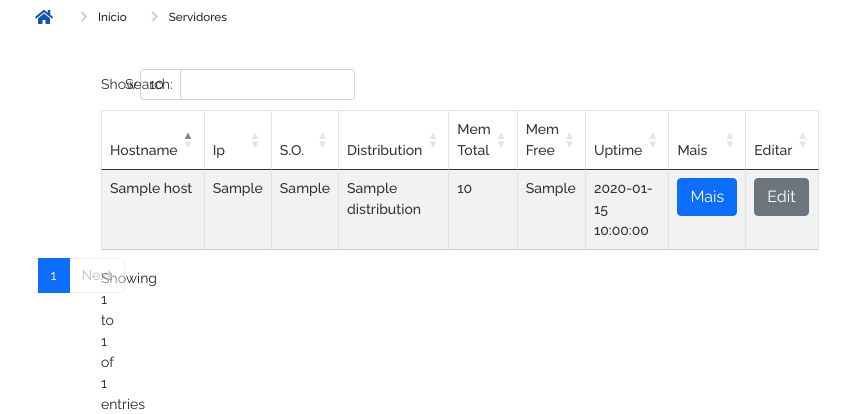
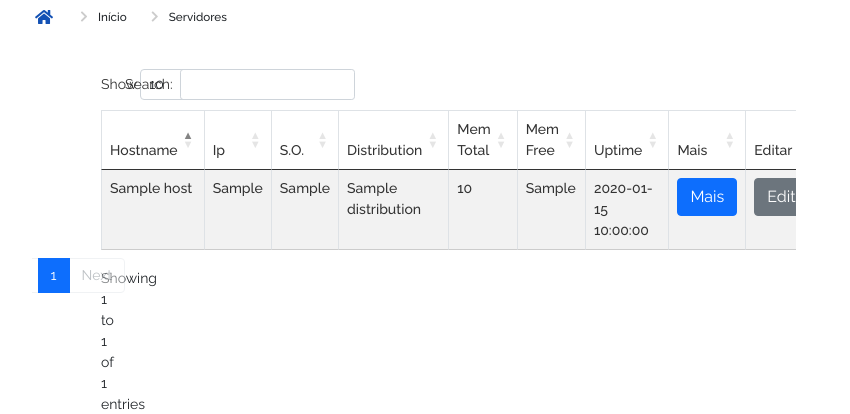
Before and after one commit to hebersonaguiar/inventory-frontend, a Flask app: template templates/govbrservers.html in a window 1280 px wide. Shown: the part 196-610 px from the top of the page, without its empty margins (20-870 px from the left). Run offline with Flask 3, Linux system fonts and the light colour scheme; the template is opened without the code that fills it: most values are stand-ins (such as "Sample title", 1, 10 or a date in 2020); some libraries are stand-ins or nearby versions; some web fonts are replaced.

Commit message:
feat: change template html to govbr with node

```diff
--- a/static/css/govbr.css
+++ b/static/css/govbr.css
@@ -612,7 +612,7 @@
 }
 
 #table-servers{
-  margin-right: -50% !important;
+  margin-right: 3% !important;
   padding-left: 69px !important;
 }
 
```
